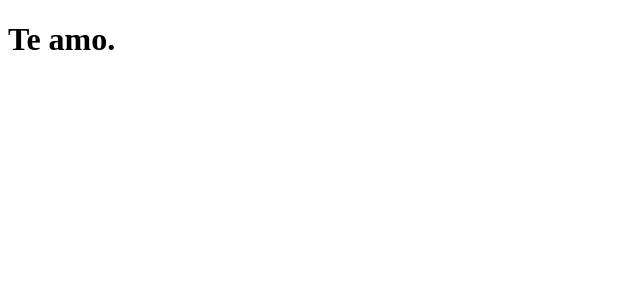
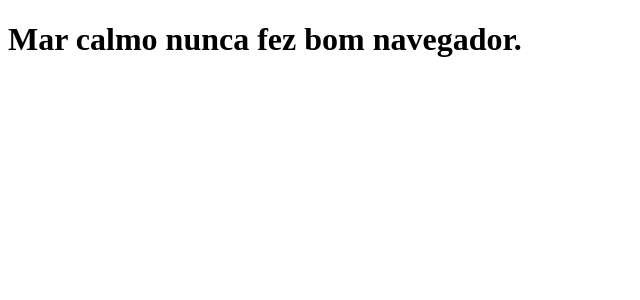
Before and after one commit to LeonardoJordao/clone-tabnews, a Next.js app: page / in a window 1280 px wide. Shown: the top 300 px of the page, without its empty margins (0-640 px from the left). Built offline with nearby package versions, Linux system fonts and the light colour scheme.

Commit message:
Alterada frase inicial

```diff
--- a/pages/index.js
+++ b/pages/index.js
@@ -1,5 +1,5 @@
 const Home = () => {
-    return <h1>Te amo.</h1>
+    return <h1>Mar calmo nunca fez bom navegador.</h1>
 }
 
 export default Home;
```
